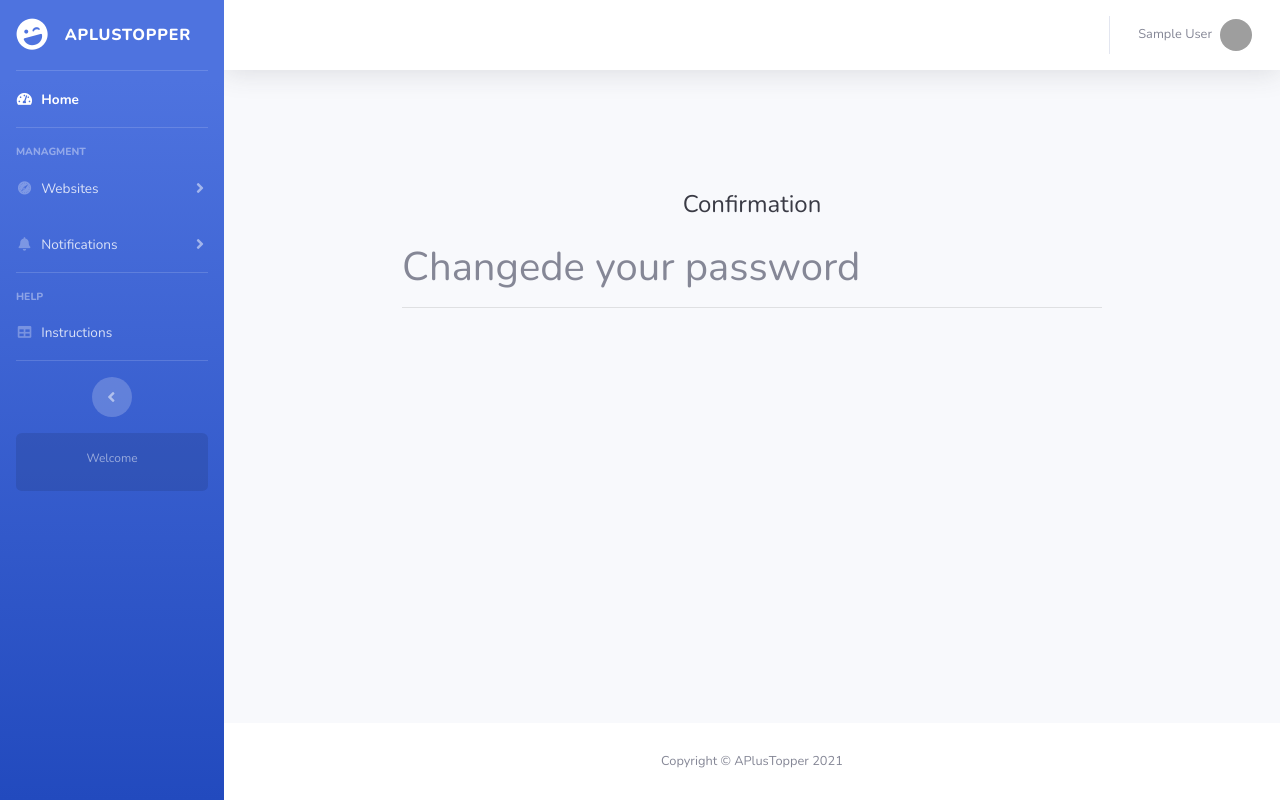
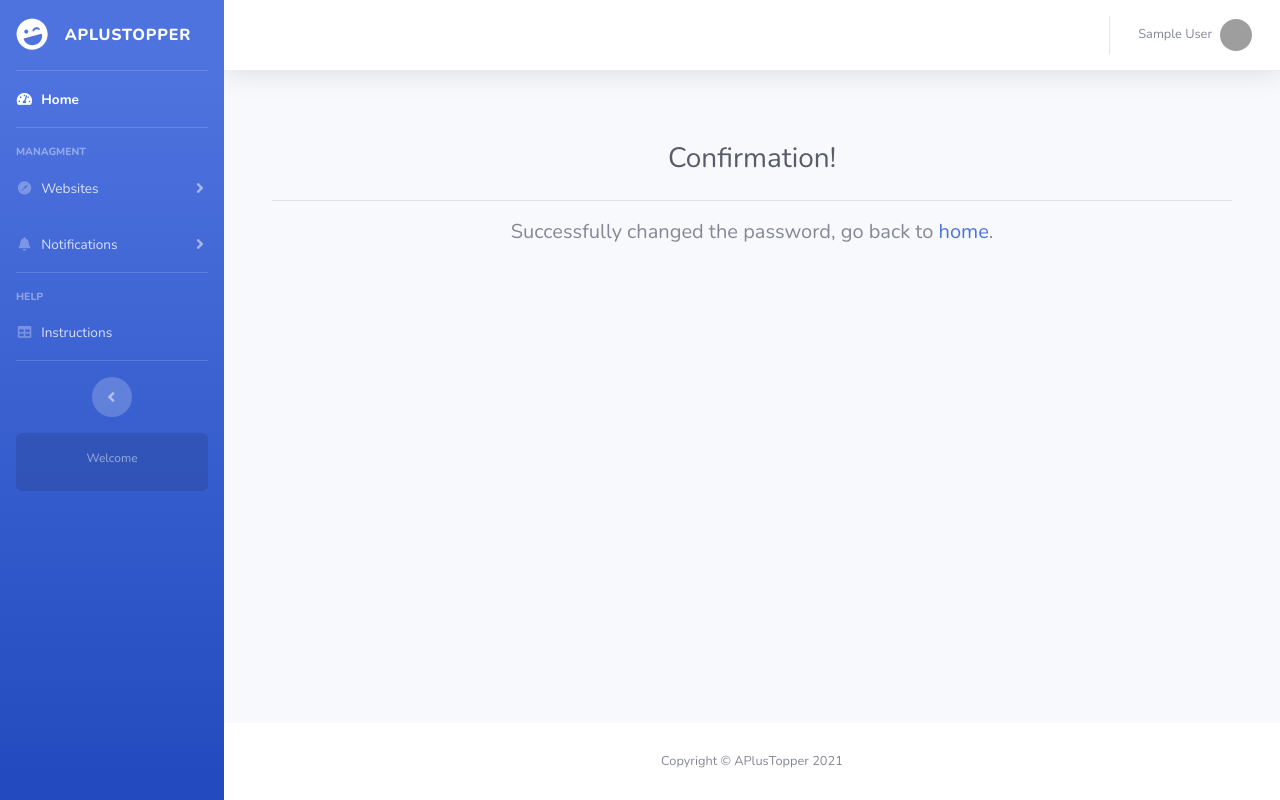
Before and after one commit to mnamegaurav/pushify, a Django app: page /password/change/done/ in a window 1280 px wide. Run offline with Django 3.2, Linux system fonts and the light colour scheme; the visitor is signed in with stand-in values (Sample User, id 1); parts of the project's set-up code (start-up, migrations or seed data) failed here and were passed over; some libraries are stand-ins or nearby versions; grey boxes are pictures that could not be loaded.

Commit message:
some ui changes in password change done page

```diff
--- a/templates/accounts/password_change_done.html
+++ b/templates/accounts/password_change_done.html
@@ -1,26 +1,17 @@
-{% extends 'core/base.html' %}
-
-
-{% block page_content %}
+{% extends 'core/base.html' %} {% block page_content %}
 
 <div class="container">
   <!-- Outer Row -->
   <div class="row justify-content-center">
-    <div class="col-xl-10 col-lg-12 col-md-9">
+    <div class="col-12">
       <div class="o-hidden border-0 my-5">
         <div class="card-body p-0">
           <!-- Nested Row within Card Body -->
-          <div class="row">
-            <div class="col-lg-12">
-              <div class="p-5">
-                <div class="text-center">
-                  <h1 class="h4 text-gray-900 mb-4">Confirmation</h1>
-                </div>
-                <h1>Changede your password</h1>
-                <hr />
-              </div>
-            </div>
+          <div class="text-center">
+            <h1 class="h3 text-gray-800 mb-4">Confirmation!</h1>
           </div>
+          <hr />
+          <p class="text-center lead">Successfully changed the password, go back to <a href="{% url 'core:home_view' %}">home</a>.</p>
         </div>
       </div>
     </div>
```
